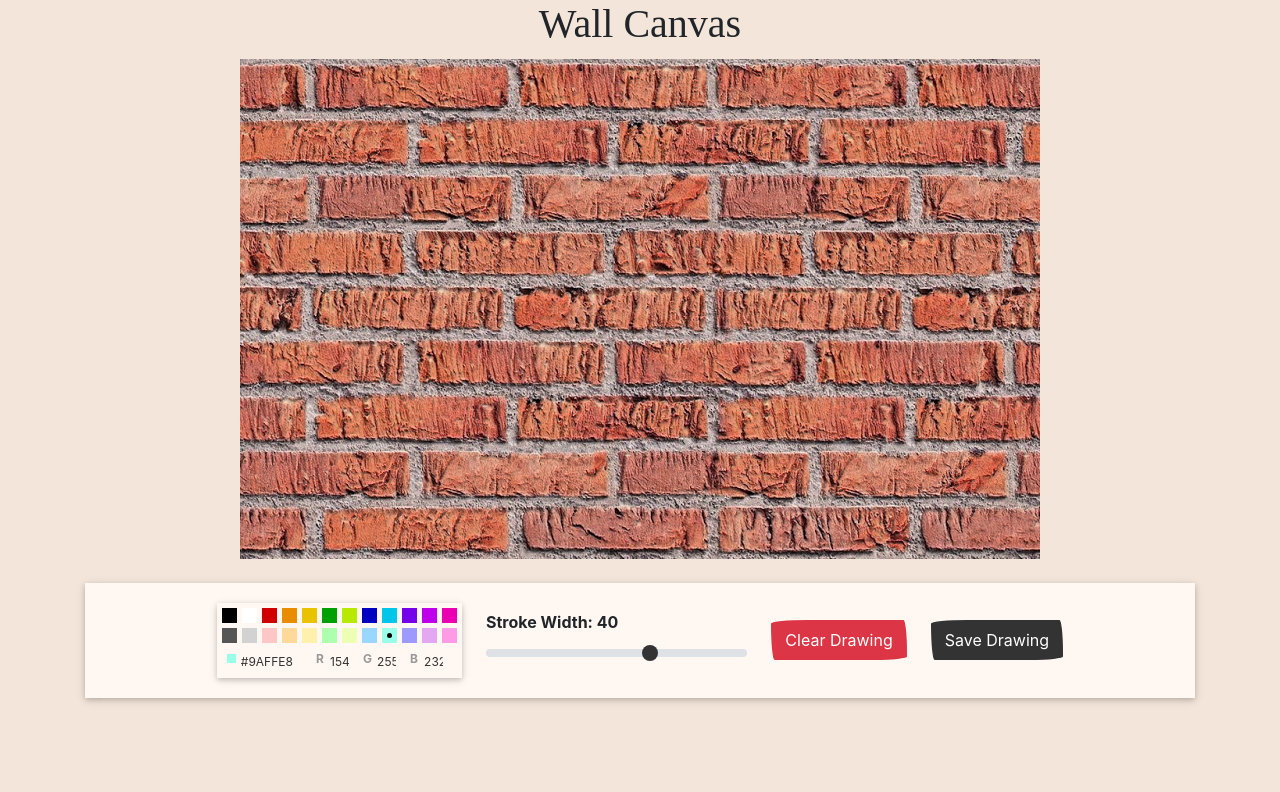
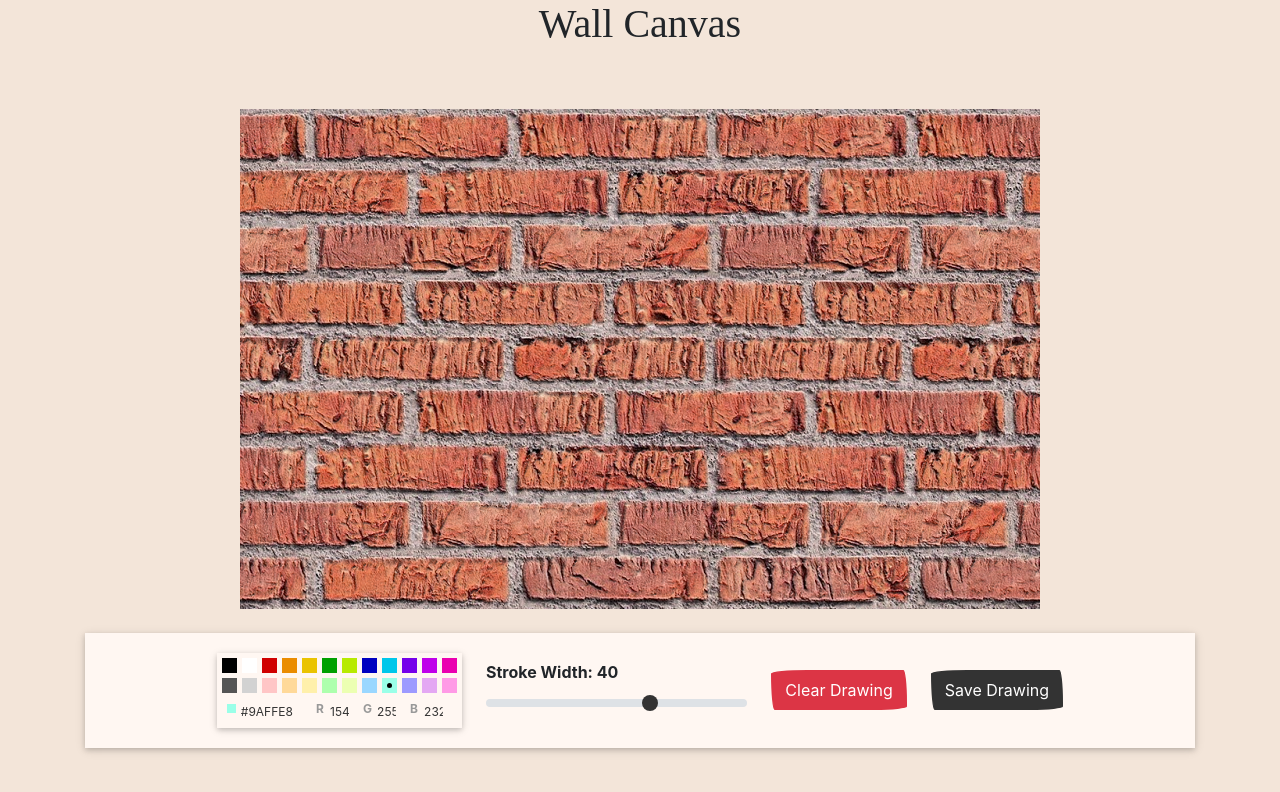
Before and after one commit to LeoYulinLi/wall-canvas, a React (Create React App) app: page / in a window 1280 px wide. Shown: the top 792 px of the page. Built offline with nearby package versions, Linux system fonts and the light colour scheme; a web font is replaced by a local one.

Commit message:
Fixed styling

```diff
--- a/src/components/panel/Panel.module.scss
+++ b/src/components/panel/Panel.module.scss
@@ -2,7 +2,6 @@
     display: flex;
     justify-content: center;
     flex-direction: column;
-    margin-bottom: 100px;
     flex-grow: 1;
 }
 
```
